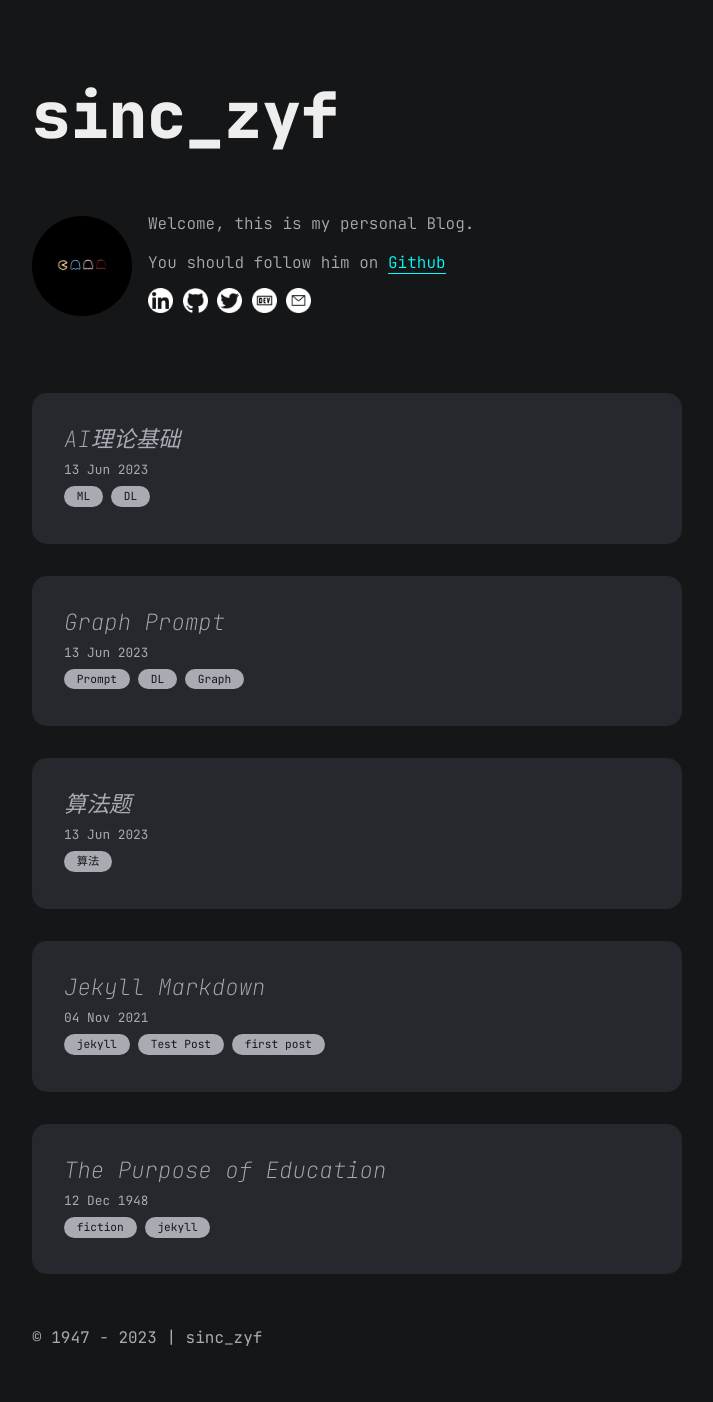
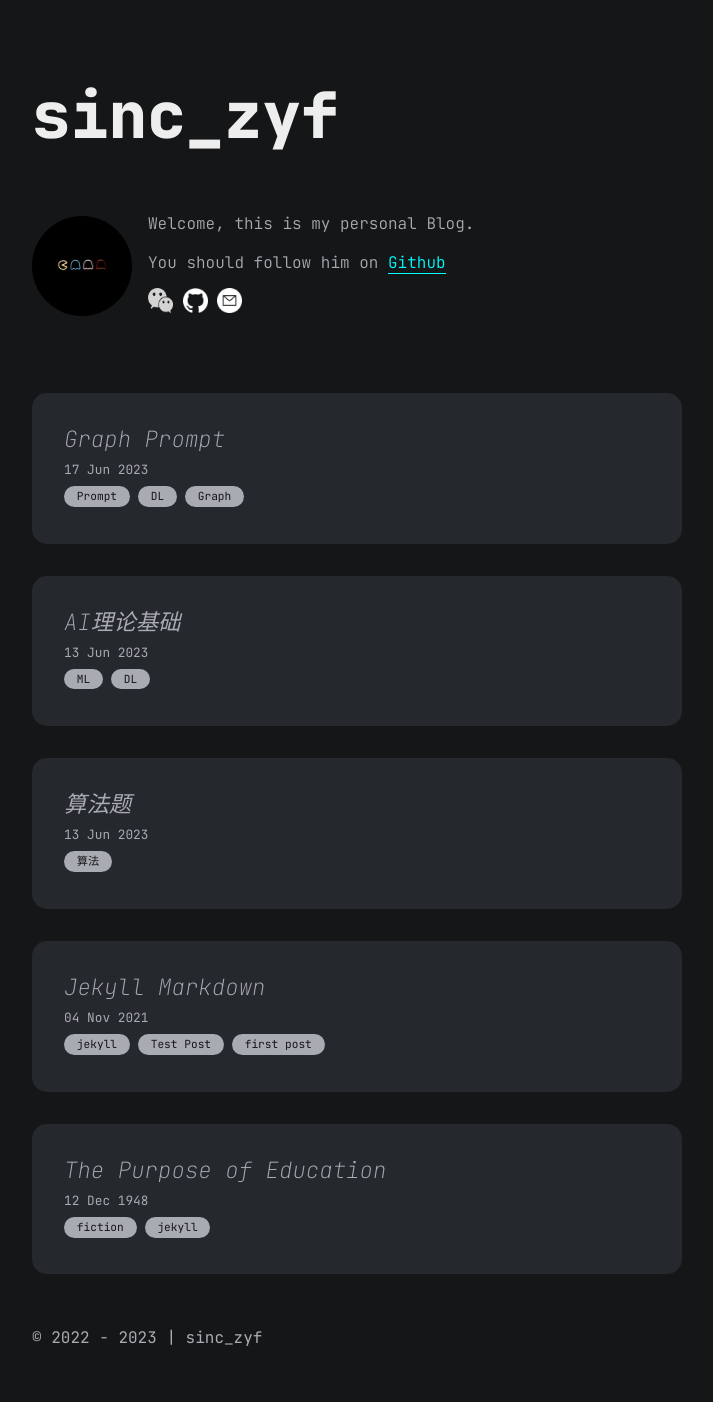
Before and after one commit to sincZyf/sinc-zyf.github.io, a Jekyll site: the page built from index.md, in a window 1280 px wide. Shown: the whole page, without its empty margins (283-996 px from the left). Built offline with Jekyll 4.4.1, drawn with Linux system fonts in a browser that asks for light colours.

```diff
--- a/_includes/footer.html
+++ b/_includes/footer.html
@@ -1,3 +1,3 @@
 <footer>
-  <p>&copy; 1947 - {{ 'now' | date: "%Y" }} | {{site.title}}</p>
+  <p>&copy; 2022 - {{ 'now' | date: "%Y" }} | {{site.title}}</p>
 </footer>
--- a/all_collections/_posts/2023-06-27-Graph-Prompt.md
+++ b/all_collections/_posts/2023-06-27-Graph-Prompt.md
@@ -1,7 +1,7 @@
 ---
 layout: post
 title: Graph Prompt
-date: 2023-06-13 10:18:00
+date: 2023-06-17 14:50:00
 categories: ["Prompt", "DL", "Graph"]
 ---
 Graph Prompt 工程
```
Also changed, not shown: _data/author.yml (+3 -7 lines), assets/icons/wechat.png (added), assets/pic/wechat.jpg (added), 3 other files.
